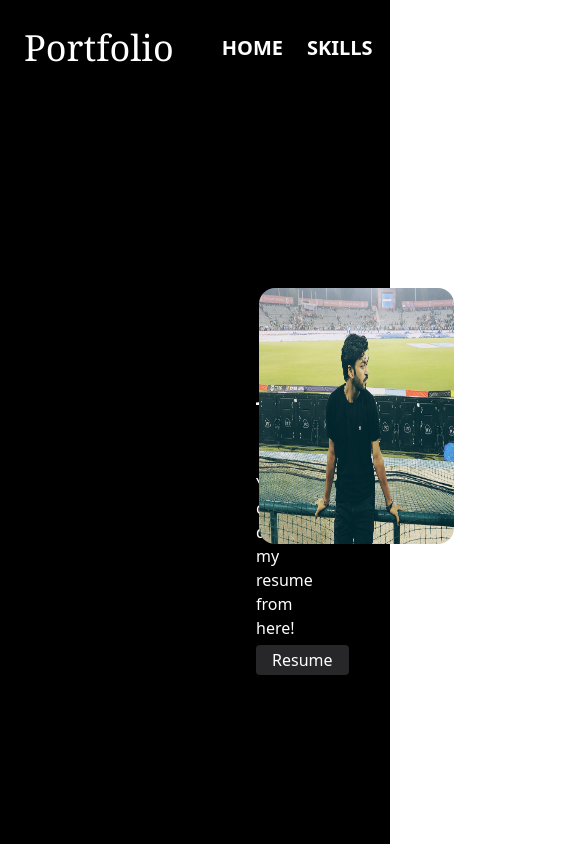
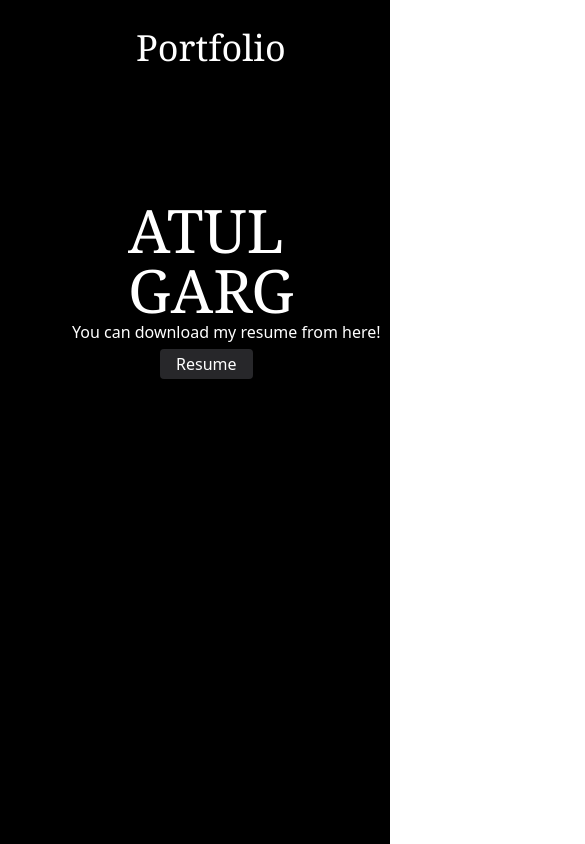
Before and after one commit to Atulgarg4296/portfolio, a React (Vite) app: page / in a window 390 px wide. Shown: the top 844 px of the page, 585 px wide, since content can reach past the window. Built offline with nearby package versions, Linux system fonts and the light colour scheme.

Commit message:
Responsive navbar and Home

```diff
--- a/src/components/Home.jsx
+++ b/src/components/Home.jsx
@@ -1,15 +1,15 @@
 import Atul_picture from "../utils/Atul_picture.jpg"
 const Home = () => {
   return (
-    <div id="home" className="text-white flex" >
-        <div className=" w-1/2 h-screen">
-            <h1 className="text-white text-6xl font-serif pl-64 pt-64">ATUL GARG</h1>
+    <div id="home" className="text-white flex md:h-screen h-screen" >
+        <div className=" w-1/2">
+            <h1 className="text-white text-6xl font-serif md:pl-64 md:pt-64 pl-32 pt-26  ">ATUL GARG</h1>
             {/* <p className="pl-56 ">About section</p> */}
-            <p className="pl-64 pb-2">You can download my resume from here!</p>
-            <a href="./ATUL_GARG.pdf" download="Atul's_Resume" className="ml-64 px-4  rounded py-1 gap-y-2  bg-zinc-800">Resume</a>
+            <p className="md:pl-64 md:pb-2 w-screen pl-18 mb-2 md:mb-0 ">You can download my resume from here!</p>
+            <a href="./ATUL_GARG.pdf" download="Atul's_Resume" className="md:ml-64 ml-40 px-4  rounded py-1 gap-y-2   bg-zinc-800">Resume</a>
         </div>
-        <div className=" w-1/2">
-            <img src={Atul_picture} alt="Atul_Garg_picture" className="h-64 rounded-2xl w-80 mt-48 ml-16"></img>
+        <div className=" w-1/2 hidden md:block">
+            <img src={Atul_picture} alt="Atul_Garg_picture" className="h-64 rounded-2xl w-80 mt-48 ml-16 "></img>
         </div>
     </div>
   )
--- a/src/components/Navbar.jsx
+++ b/src/components/Navbar.jsx
@@ -3,13 +3,13 @@ const Navbar = () => {
   return (
     <div className="flex justify-between items-center h-24 text-white  w-full bg-black" >
         <div className="">
-            <h1 className="text-4xl font-serif px-6">Portfolio</h1>
+            <h1 className="text-4xl font-serif px-6 mx-28 md:mx-2">Portfolio</h1>
         </div>
         <ul className=" flex gap-x-6  px-6 text-xl font-semibold ">
-            <li><a href="#home">HOME</a></li>
-            <li><a href="#skills">SKILLS</a></li>
-            <li><a href="#projects">PROJECTS</a></li>
-            <li><a href="#footer">CONTACT</a></li>
+            <li className="hidden md:block"><a href="#home">HOME</a></li>
+            <li className="hidden md:block"><a href="#skills">SKILLS</a></li>
+            <li className="hidden md:block"><a href="#projects">PROJECTS</a></li>
+            <li className="hidden md:block"><a href="#footer">CONTACT</a></li>
         </ul>
 
     </div>
```
